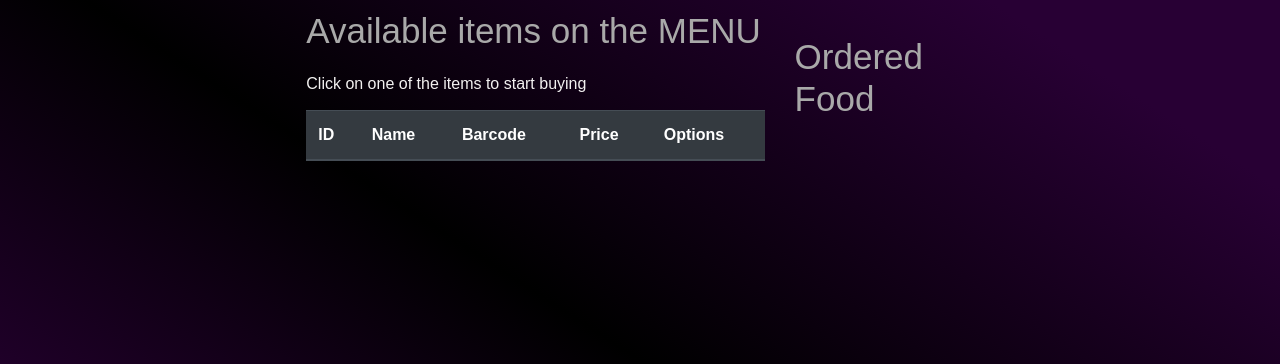
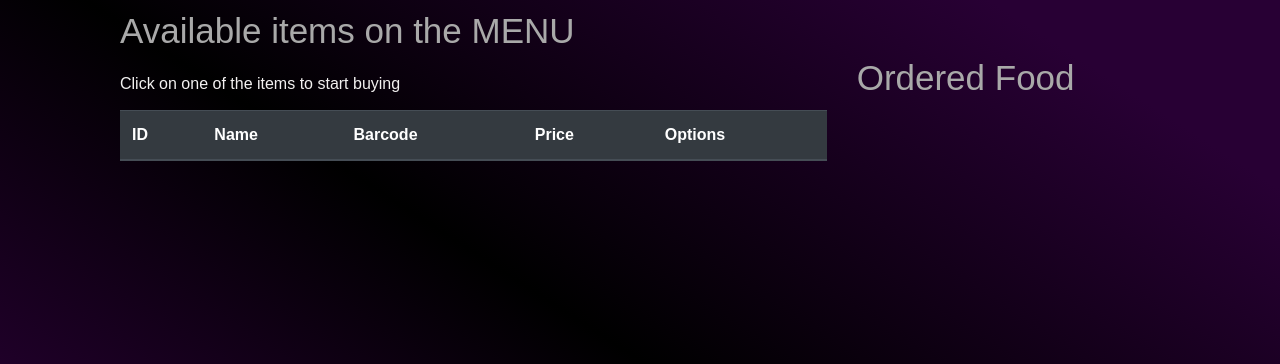
Before and after one commit to demiralyubenova/flask_web_app, a Flask app: page /menu in a window 1280 px wide. Shown: the part 56-420 px from the top of the page. Run offline with Flask 3, Linux system fonts and the light colour scheme; the visitor is signed in with stand-in values (Sample User, id 1); data comes from the database, SQL or seed files in the repository; data that the repository does not hold is empty; some libraries are stand-ins or nearby versions.

Commit message:
final final commit

```diff
--- a/website/static/menu.css
+++ b/website/static/menu.css
@@ -19,6 +19,11 @@ h2{
      margin-bottom:-10px;
      color:rgb(243, 241, 241);
 }
+
+.col-8{
+    width: 900px;
+}
+
 .btn-info {
     color: #fff;
     background-color:#4f015b !important;
```
